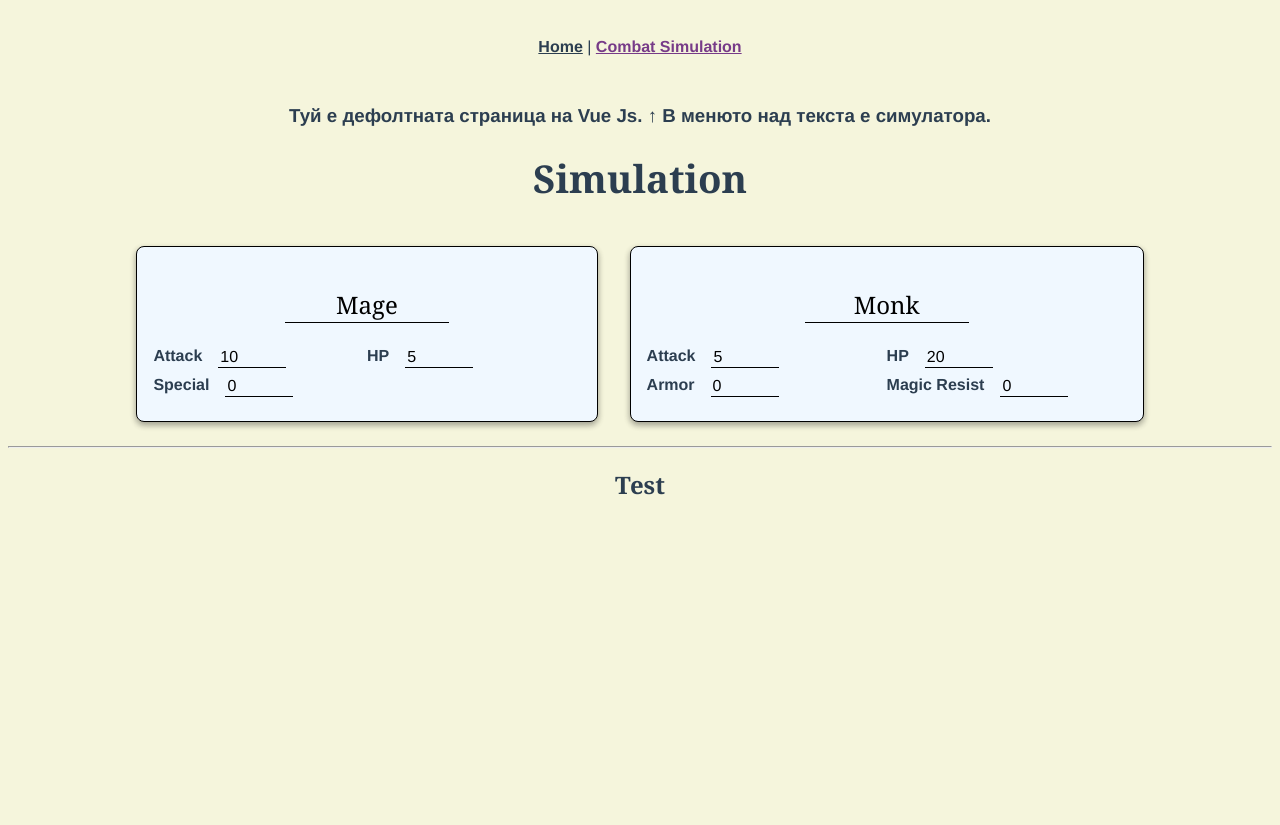
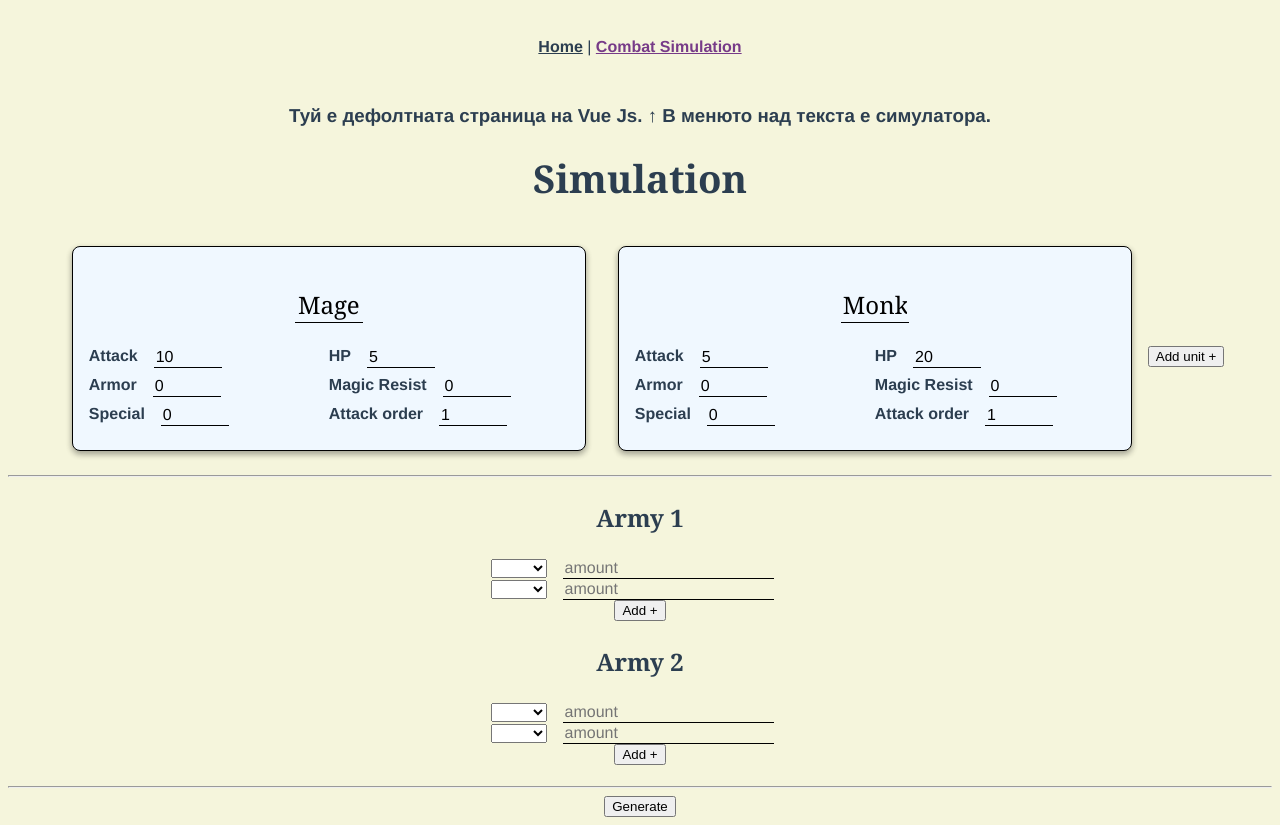
Before and after one commit to Panglot/game-design-toolkit, a Vue app: page /combat-simulation in a window 1280 px wide. Before the commit the page ends 800 px from the top, so only its background shows below. Built offline with nearby package versions, Linux system fonts and the light colour scheme.

Commit message:
feat(army): Added army composition. Refactored units and logic behind armies.

```diff
--- /dev/null
+++ b/src/mocked-data/units.js
@@ -0,0 +1,60 @@
+export default [
+  {
+    name: 'Mage',
+    properties: {
+      attack: {
+        name: 'Attack',
+        value: 10
+      },
+      health: {
+        name: 'HP',
+        value: 5
+      },
+      physicalDefense: {
+        name: 'Armor',
+        value: 0
+      },
+      magicalDefense: {
+        name: 'Magic Resist',
+        value: 0
+      },
+      specialLevel: {
+        name: 'Special',
+        value: 0
+      },
+      attackOrder: {
+        name: 'Attack order',
+        value: 1
+      }
+    }
+  },
+  {
+    name: 'Monk',
+    properties: {
+      attack: {
+        name: 'Attack',
+        value: 5
+      },
+      health: {
+        name: 'HP',
+        value: 20
+      },
+      physicalDefense: {
+        name: 'Armor',
+        value: 0
+      },
+      magicalDefense: {
+        name: 'Magic Resist',
+        value: 0
+      },
+      specialLevel: {
+        name: 'Special',
+        value: 0
+      },
+      attackOrder: {
+        name: 'Attack order',
+        value: 1
+      }
+    }
+  }
+];
--- a/src/views/CombatSimulation.vue
+++ b/src/views/CombatSimulation.vue
@@ -1,73 +1,133 @@
 <template>
   <div class="simulation">
     <h1>Simulation</h1>
+    <!-- Units -->
+    <div class="units">
       <div v-for="(unit, index) in units" :key="index" class="unit">
-      <h3><input type="text" v-model="unit.name" /></h3>
+        <h3>
+          <input type="text" v-model="unit.name">
+        </h3>
         <div class="properties">
-        <div
-          v-for="(property, index) in unit.properties"
-          :key="index"
-          class="property"
-        >
+          <div v-for="(property, index) in unit.properties" :key="index" class="property">
             <span>{{ property.name }}</span>
-          <input type="number" v-model="property.content" />
+            <input type="number" v-model="property.value">
           </div>
         </div>
       </div>
-    <hr />
-    <div>
-      <h2>Test</h2>
+      <button @click="addUnit">Add unit +</button>
+      <hr>
     </div>
+    <!-- Armies -->
+    <div class="armies">
+      <div v-for="(army, index) in armies" :key="index" class="army">
+        <h3>Army {{index+1}}</h3>
+        <div v-for="(unitBundle, index) in army" :key="index">
+          <select v-model="unitBundle.unitType">
+            <option value=""></option>
+            <option v-for="(unit, index) in units" :key="index" :value="unit.name">{{ unit.name }}</option>
+          </select>
+          <input type="number" placeholder="amount" v-model="unitBundle.amount">
+        </div>
+        <button @click="addBundle(index)">Add +</button>
+        <div class="armyData">
+          <div v-for="(unitBundle, index) in army" :key="index">
+            <h4>{{ unitBundle.unitType }}</h4>
+            <span v-if="unitBundle.totalHP">HP: {{unitBundle.totalHP}} </span>
+            <span v-if="unitBundle.totalAttack">Attack: {{unitBundle.totalAttack}}</span>
+          </div>
+        </div>
+      </div>
+      <hr>
+    </div>
+    <button @click="generateSimulation()">Generate</button>
   </div>
 </template>
 
 <script>
+import units from "../mocked-data/units";
+
 export default {
   name: "combatSimulation",
   components: {},
-  data() {
-    return {
-      units: [
-        {
-          name: "Mage",
-          properties: {
-            attack: {
-              name: "Attack",
-              content: 10
-            },
-            health: {
-              name: "HP",
-              content: 5
-            },
-            specialLevel: {
-              name: "Special",
-              content: 0
+  data() { return {
+    units,
+    armies$: [
+      [
+        { unitType: '', amount: ''},
+        { unitType: '', amount: ''}
+      ],
+      [
+        { unitType: '', amount: ''},
+        { unitType: '', amount: ''}
+      ]
+    ]
+  }; },
+  computed: {
+    armies: {
+      get() {
+        this.armies$.forEach(army => {
+          army.map(unitsBundle => {
+            let outputBundle = unitsBundle;
+            outputBundle.unit = units.find((unit) => unit.name === unitsBundle.unitType);
+
+            if (outputBundle.unit) {
+              outputBundle.totalHP =
+                outputBundle.unit.properties.health.value *
+                outputBundle.amount;
+
+              outputBundle.totalAttack =
+                outputBundle.unit.properties.attack.value *
+                outputBundle.amount;
+            } else {
+              outputBundle.totalHP = 0;
+              outputBundle.totalAttack = 0;
+            }
+            return outputBundle;
+          })
+        });
+
+        return this.armies$;
       }
     }
   },
-        {
-          name: "Monk",
+  methods: {
+    generateSimulation() {
+
+    },
+    addBundle(index) {
+      this.armies[index].push({ unitType: '', amount: ''})
+    },
+    addUnit() {
+      this.units.push({
+        name: '',
         properties: {
           attack: {
-              name: "Attack",
-              content: 5
+            name: 'Attack',
+            value: 0
           },
           health: {
-              name: "HP",
-              content: 20
+            name: 'HP',
+            value: 0
           },
           physicalDefense: {
-              name: "Armor",
-              content: 0
+            name: 'Armor',
+            value: 0
           },
           magicalDefense: {
-              name: "Magic Resist",
-              content: 0
+            name: 'Magic Resist',
+            value: 0
+          },
+          specialLevel: {
+            name: 'Special',
+            value: 0
+          },
+          attackOrder: {
+            name: 'Attack order',
+            value: 0
           }
         }
+      })
     }
-      ]
-    };
   }
 };
 </script>
@@ -87,6 +147,25 @@ export default {
   }
   h3 {
     font-size: 1.5rem;
+  }
+
+  input {
+    text-align: left;
+    font-family: inherit;
+    font-size: inherit;
+    border: none;
+    border-bottom: 1px solid black;
+    background-color: inherit;
+    margin: 0 1rem;
+    width: auto;
+
+    &:focus {
+      outline: none;
+    }
+  }
+  h3 input {
+    max-width: 10rem;
+    text-align: center;
   }
 
   .unit {
@@ -121,24 +200,8 @@ export default {
     }
 
     input {
-      text-align: left;
-      font-family: inherit;
-      font-size: inherit;
-      border: none;
-      border-bottom: 1px solid black;
-      background-color: inherit;
-      margin: 0 1rem;
-      width: auto;
       min-width: 2rem;
       max-width: 4rem;
-
-      &:focus {
-        outline: none;
-      }
-    }
-    h3 input {
-      max-width: 10rem;
-      text-align: center;
     }
 
     .properties {
```
Also changed, not shown: package.json (+0 -9 lines), .eslintrc.js. Lines whose indentation alone changed are shown as unchanged.
